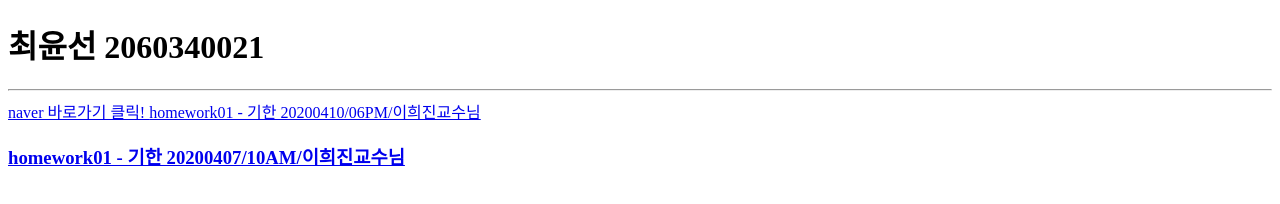
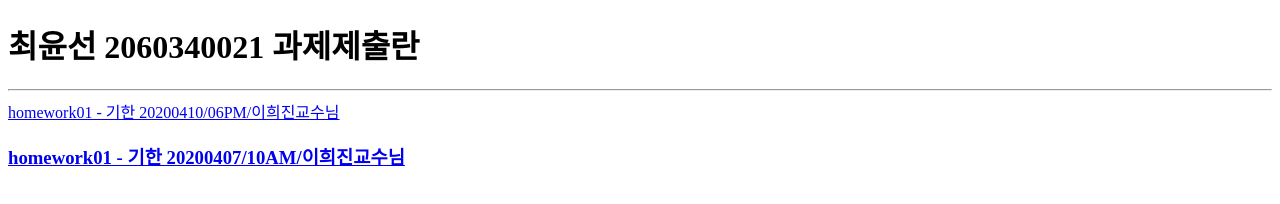
Before and after one commit to YOONSUN-CHOI/main, a plain HTML site: page index.html in a window 1280 px wide. Drawn offline with Linux system fonts and the light colour scheme.

Commit message:
UPDATE INDEX
UPDATE INDEX.

```diff
--- a/index.html
+++ b/index.html
@@ -7,9 +7,8 @@
       <meta name="viewport" content="width=device-width, initial-scale=1">
 </head>
 <body>
-      <h1>최윤선 2060340021</h1>
+      <h1>최윤선 2060340021 과제제출란</h1>
       <hr/>
-      <a href="http://naver.com"> naver 바로가기 클릭! </a>
       <a href='https://github.com/YOONSUN-CHOI/main/blob/master/02%EC%B5%9C%EC%A2%85.mp4'>homework01 - 기한 20200410/06PM/이희진교수님</a>
       <h3><a href="https://youtu.be/lCOL-E5vjdo">homework01 - 기한 20200407/10AM/이희진교수님</a></h3>
       <br><br>
```
